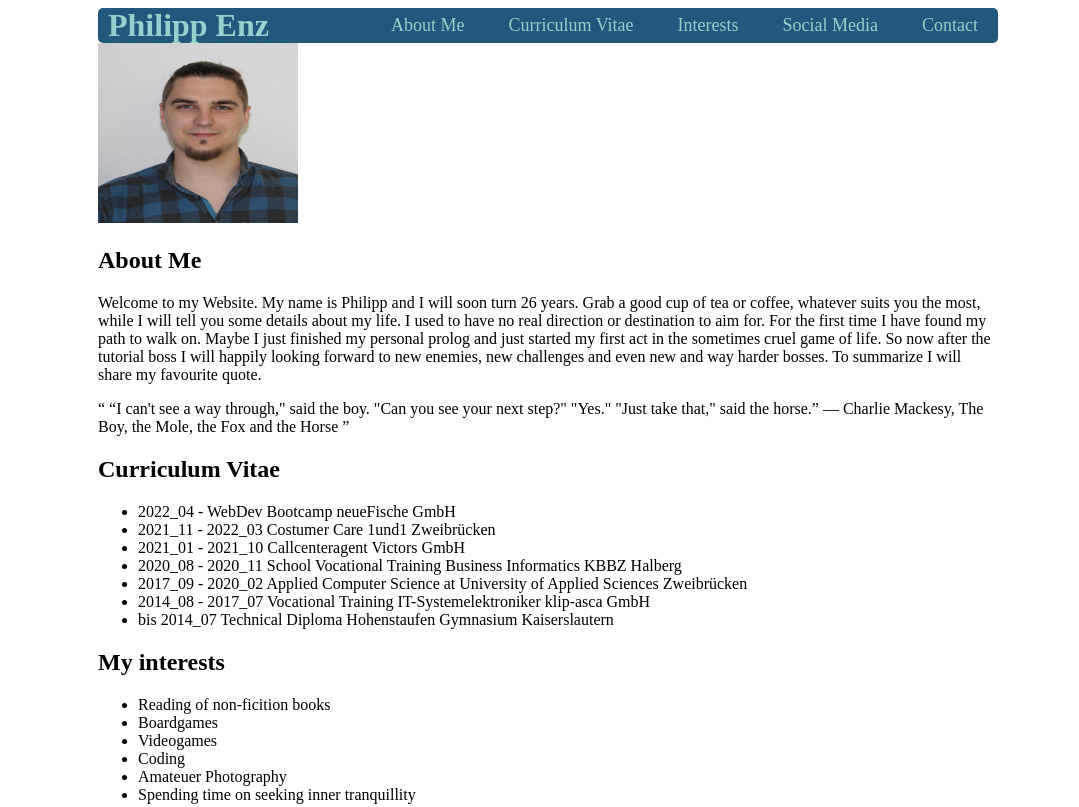
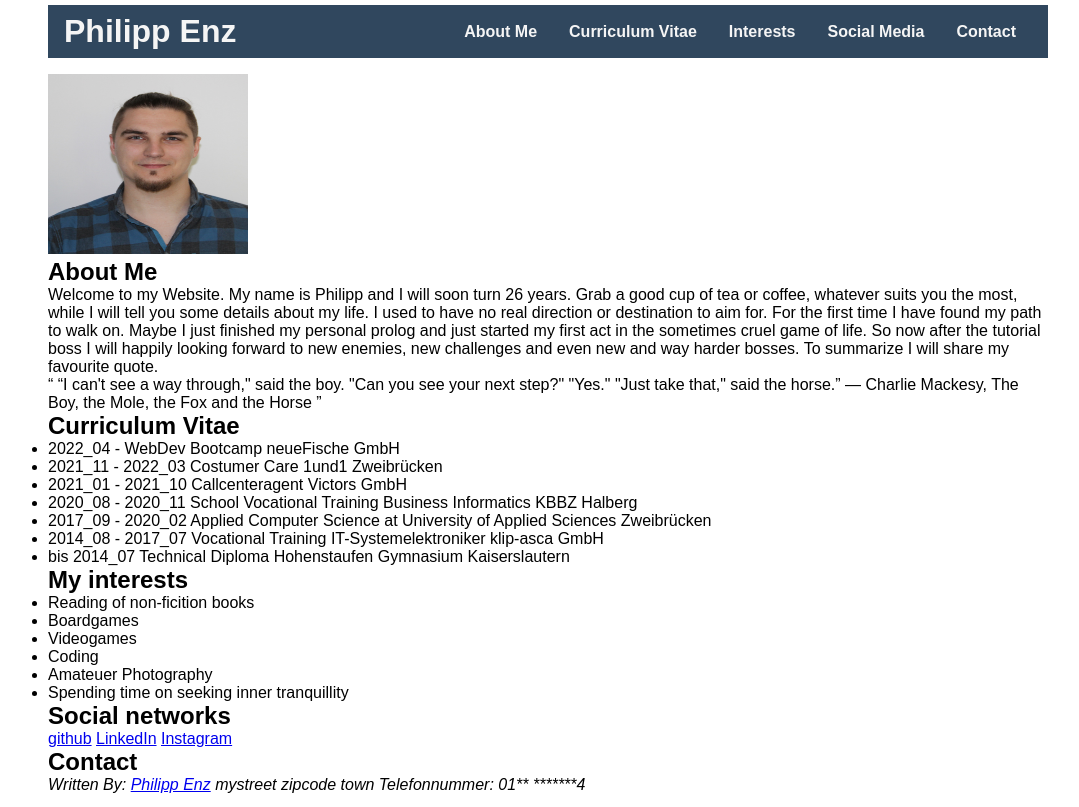
Before and after one commit to p-enz/my-first-website, a plain HTML site: page index.html in a window 1280 px wide. Shown: the top 807 px of the page, without its empty margins (92-1171 px from the left). Drawn offline with Linux system fonts and the light colour scheme.

Commit message:
update navbar, improve html structure

```diff
--- a/index.html
+++ b/index.html
@@ -4,19 +4,15 @@
     <meta charset="UTF-8" />
     <meta http-equiv="X-UA-Compatible" content="IE=edge" />
     <meta name="viewport" content="width=device-width, initial-scale=1.0" />
-    <link rel="preconnect" href="https://fonts.googleapis.com" />
-    <link rel="preconnect" href="https://fonts.gstatic.com" crossorigin />
-    <link
-      href="https://fonts.googleapis.com/css2?family=Courgette&display=swap"
-      rel="stylesheet"
-    />
+
     <link rel="stylesheet" href="style.css" />
     <title>About Philipp Enz</title>
   </head>
   <body>
     <header id="toTop">
       <h1>Philipp Enz</h1>
-      <nav class="navbar">
+
+      <nav>
         <ul class="navLinks">
           <li class="navItem">
             <a href="#aboutMe">About Me</a>
@@ -59,7 +55,7 @@
           new challenges and even new and way harder bosses. To summarize I will
           share my favourite quote.
         </p>
-        <q>
+        <q aria-label="Quote by Charlie Mackesy">
           “I can't see a way through," said the boy. "Can you see your next
           step?" "Yes." "Just take that," said the horse.” ― Charlie Mackesy,
           The Boy, the Mole, the Fox and the Horse
--- a/style.css
+++ b/style.css
@@ -1,70 +1,69 @@
 * {
   box-sizing: border-box;
-
+  margin: 0%;
+  padding: 0%;
   /*
-  Colorplate:
-  #22577E
-  #5584AC
-  #95D1CC
-  #F6F2D4
+  https://colorhunt.co/palette/f5f5f5f0545430475e121212
+  F5F5F5
+  F05454
+  30475E
+  121212
   */
 }
+body {
+  font-family: sans-serif;
+  font-size: 16px;
+}
 
+/* Behavior Header, Navbar and inner a-tags */
 header {
-  max-width: 900px;
-  margin: 0 auto;
-  background-color: #22577e;
+  background-color: #30475e;
+  color: #f5f5f5;
+  max-width: 1000px;
+  margin: 5px auto;
+  padding: 0.5rem 1rem;
 
-  /*Flexbox Style */
   display: flex;
   justify-content: space-between;
   align-content: center;
   align-items: center;
-  flex-wrap: nowrap;
-  height: 2.2rem;
+}
+header a {
+  text-decoration: none;
+  color: #f5f5f5;
+  padding: 0.5rem 1rem;
+
+  font-weight: bold;
+}
+.navLinks {
+  list-style-type: none;
+  display: flex;
+  justify-content: space-between;
+  align-content: center;
+}
+.navitems {
+  display: inline-block;
+  border: solid 0.5px;
+}
+header a:hover {
+  background-color: #f05454;
+  color: #30475e;
+  padding: 0.5rem 1rem;
+  border-style: outset;
+  border-color: #30475e;
   border-radius: 5px;
-}
-h1 {
-  margin: 0px 10px;
-  color: #95d1cc;
+  font-weight: bold;
 }
 
+/* Behavior main */
+
 main {
-  max-width: 900px;
-  margin: 0 auto;
+  max-width: 1000px;
+  margin: 1rem auto;
 }
 
+/* Behavior footer */
 footer {
-  max-width: 900px;
-  margin: 0 auto;
+  max-width: 1000px;
+  margin: 1rem auto;
 }
-
-.navbar {
-  display: flex;
-  justify-content: flex-end;
-  align-content: center;
-  align-items: center;
-}
-
-.navLinks {
-  list-style-type: none;
-}
-.navbar a {
-  text-decoration: none;
-  color: #95d1cc;
-  font-size: large;
-}
-.navLinks li {
-  display: inline-block;
-  padding: 5px 20px;
-}
-
-.navItem:hover {
-  background-color: #95d1cc;
-  border-radius: 7px;
-}
-.navbar a:hover {
-  text-decoration: none;
-  color: #22577e;
-  font-size: large;
-}
```
